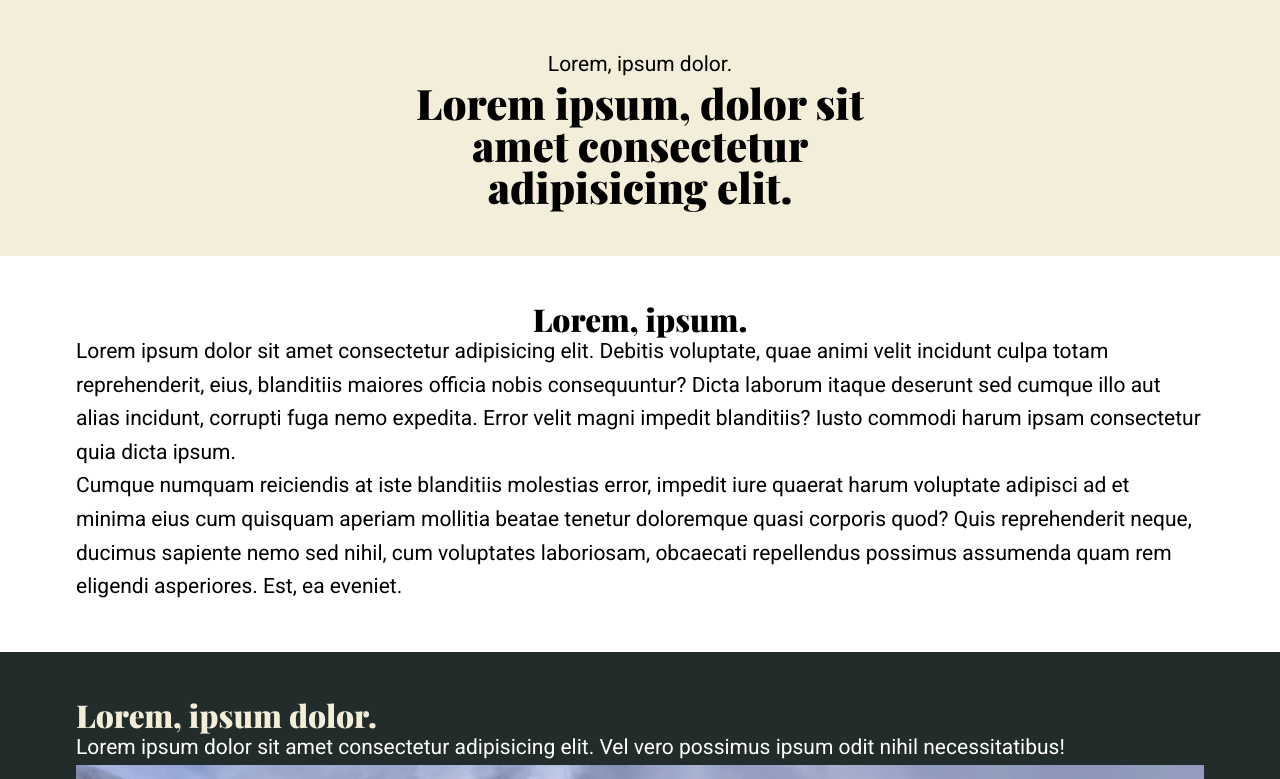
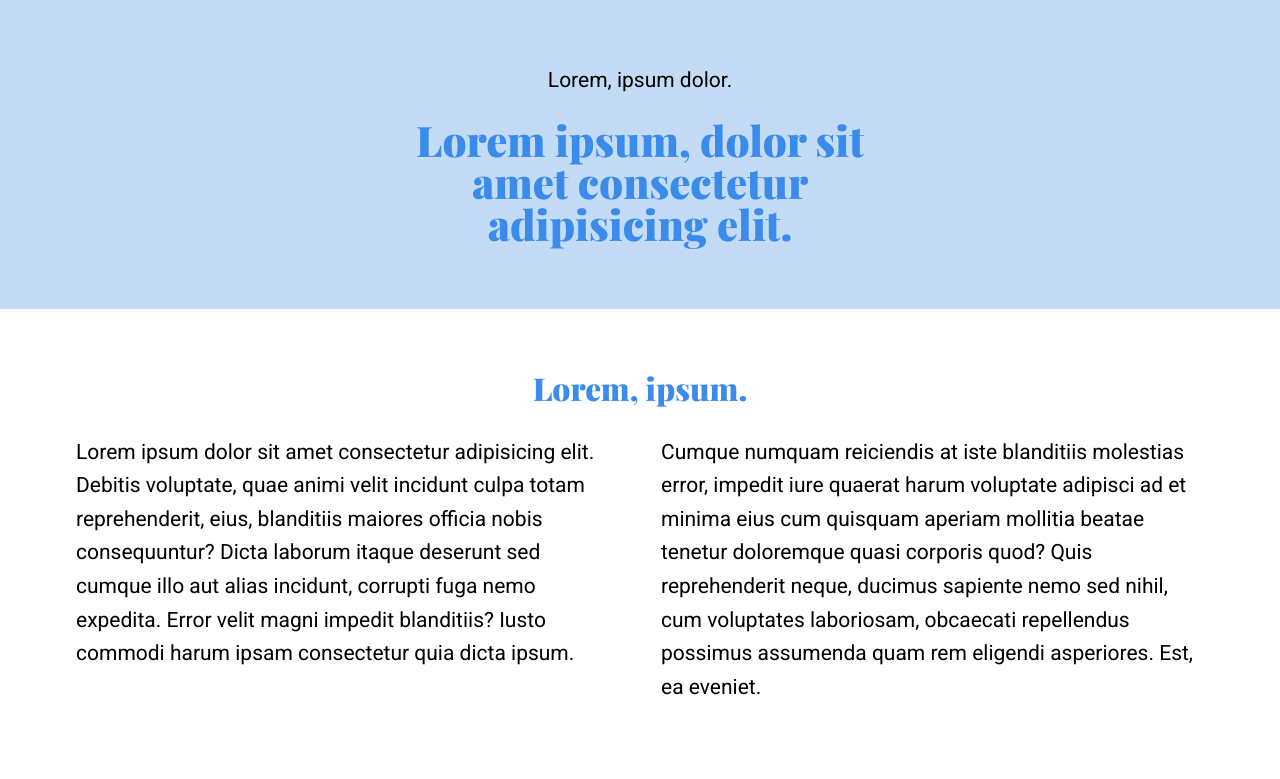
Before and after one commit to pm-playground/landing_page, a plain HTML site: page index.html in a window 1280 px wide. Shown: the top 779 px of the page. Drawn offline with nearby package versions, Linux system fonts and the light colour scheme.

Commit message:
Compleate Layout

```diff
--- a/index.html
+++ b/index.html
@@ -9,7 +9,7 @@
   href="https://fonts.googleapis.com/css2?family=Playfair+Display:wght@900&family=Roboto:wght@300;400&display=swap"
   rel="stylesheet">
   <link rel="stylesheet" href="style.css">
-  <title>It Creates</title>
+  <title>It Create</title>
 </head>
 <body>
 
--- a/style.css
+++ b/style.css
@@ -1,9 +1,9 @@
 :root {
-  --clr-primary-200: #f3eed9;
-  --clr-primary-400: #824936;
+  --clr-primary-200: #c4dbf6;
+  --clr-primary-400: #3b8beb;
 
   --clr-neutral-100: #fff;
-  --clr-neutral-900: #222c2a;
+  --clr-neutral-900: #b23850;
 
   --ff-primary: "Roboto", sans-serif;
   --ff-accent: "Playfair Display", serif;
@@ -33,9 +33,16 @@ p {
 h1,
 h2,
 h3 {
+  color: var(--clr-primary-400);
   font-family: var(--ff-accent);
   font-weight: 900;
   line-height: 1;
+}
+
+h2,
+h3,
+p {
+  margin-bottom: 1em;
 }
 
 .text-center {
@@ -43,7 +50,8 @@ h3 {
 }
 
 img {
-  width: 100%;
+  display: block;
+  max-width: 100%;
 }
 
 header,
@@ -56,6 +64,10 @@ section {
   width: min(90%, 70.50rem);
 }
 
+.split {
+  display: flex;
+  flex-direction: column;
+}
 .container--narrow {
   max-width: 34rem;
 }
@@ -76,3 +88,24 @@ section {
 .bg-dark h2 {
   color: var(--clr-primary-200);
 }
+
+
+@media (min-width: 40em) {
+  header,
+  section {
+    padding: 4rem 0;
+  }
+
+  .split {
+    flex-direction: row;
+  }
+
+  .split > * {
+    flex-basis: 100%;
+  }
+  .split > * + *{
+    margin-left: 2em;
+  }
+
+
+}
```
Also changed, not shown: 1 other file.
